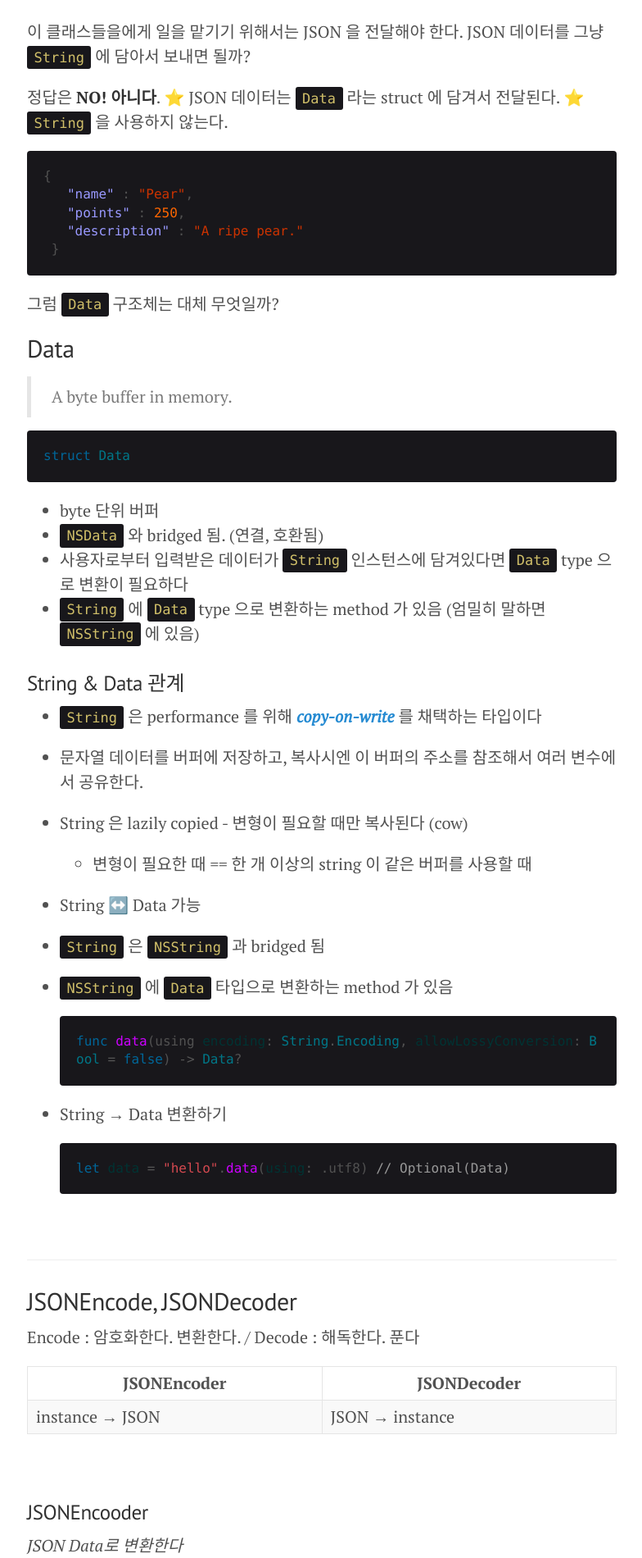
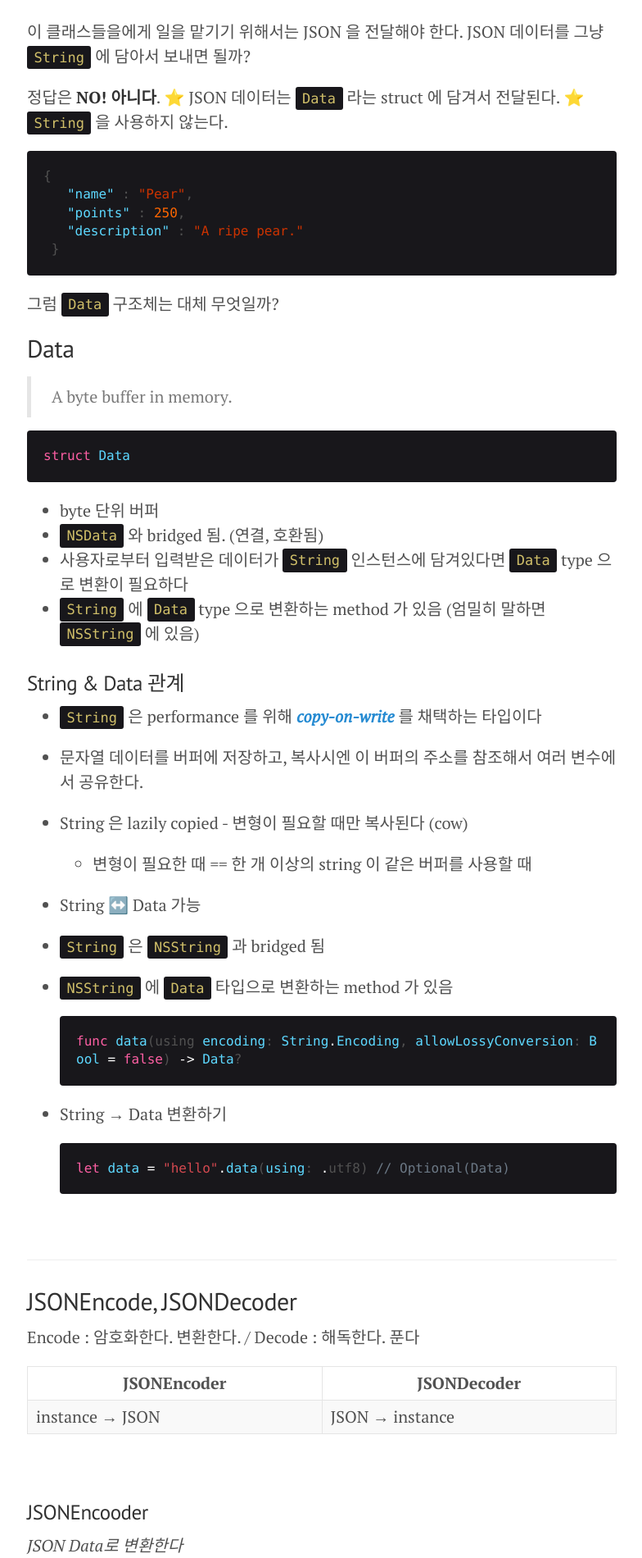
Before and after one commit to daheenallwhite/daheenallwhite.github.io, a Jekyll site: the page built from _posts/2019-06-25-JSON-in-Swift.md, in a window 1280 px wide. Shown: the part 726-2626 px from the top of the page at 82% size, without its empty margins (247-1031 px from the left). Built offline with Jekyll 4.4.1, drawn with Linux system fonts in a browser that asks for light colours; nearby versions of some CDN libraries; emoji names are drawn with the system emoji font; comment, search, counter and statistics services are not loaded.

Commit message:
Change color of some syntax css

```diff
--- a/public/css/syntax.css
+++ b/public/css/syntax.css
@@ -1,12 +1,12 @@
 .highlight .hll { background-color: #ffc; }
-.highlight .c { color: #999; } /* Comment */
+.highlight .c { color: #6C7986; } /* Comment */
 .highlight .err { color: #a00; background-color: #faa } /* Error */
-.highlight .k { color: #069; } /* Keyword */
-.highlight .o { color: #555 } /* Operator */
-.highlight .cm { color: #09f; font-style: italic } /* Comment.Multiline */
-.highlight .cp { color: #099 } /* Comment.Preproc */
-.highlight .c1 { color: #999; } /* Comment.Single */
-.highlight .cs { color: #999; } /* Comment.Special */
+.highlight .k { color: #FC5FA3; } /* Keyword */
+.highlight .o { color: #FFFFFF } /* Operator */
+.highlight .cm { color: #6C7986; font-style: italic } /* Comment.Multiline */
+.highlight .cp { color: #6C7986 } /* Comment.Preproc */
+.highlight .c1 { color: #6C7986; } /* Comment.Single */
+.highlight .cs { color: #6C7986; } /* Comment.Special */
 .highlight .gd { background-color: #fcc; border: 1px solid #c00 } /* Generic.Deleted */
 .highlight .ge { font-style: italic } /* Generic.Emph */
 .highlight .gr { color: #f00 } /* Generic.Error */
@@ -17,12 +17,12 @@
 .highlight .gs { } /* Generic.Strong */
 .highlight .gu { color: #030; } /* Generic.Subheading */
 .highlight .gt { color: #9c6 } /* Generic.Traceback */
-.highlight .kc { color: #069; } /* Keyword.Constant */
-.highlight .kd { color: #069; } /* Keyword.Declaration */
-.highlight .kn { color: #069; } /* Keyword.Namespace */
-.highlight .kp { color: #069 } /* Keyword.Pseudo */
-.highlight .kr { color: #069; } /* Keyword.Reserved */
-.highlight .kt { color: #078; } /* Keyword.Type */
+.highlight .kc { color: #FC5FA3; } /* Keyword.Constant */
+.highlight .kd { color: #FC5FA3; } /* Keyword.Declaration */
+.highlight .kn { color: #FC5FA3; } /* Keyword.Namespace */
+.highlight .kp { color: #FC5FA3 } /* Keyword.Pseudo */
+.highlight .kr { color: #FC5FA3; } /* Keyword.Reserved */
+.highlight .kt { color: #5DD8FF; } /* Keyword.Type */
 .highlight .m { color: #f60 } /* Literal.Number */
 .highlight .s { color: #d44950 } /* Literal.String */
 .highlight .na { color: #4f9fcf } /* Name.Attribute */
@@ -32,11 +32,11 @@
 .highlight .nd { color: #99f } /* Name.Decorator */
 .highlight .ni { color: #999; } /* Name.Entity */
 .highlight .ne { color: #c00; } /* Name.Exception */
-.highlight .nf { color: #c0f } /* Name.Function */
-.highlight .nl { color: #99f } /* Name.Label */
-.highlight .nn { color: #0cf; } /* Name.Namespace */
-.highlight .nt { color: #2f6f9f; } /* Name.Tag */
-.highlight .nv { color: #033 } /* Name.Variable */
+.highlight .nf { color: #5DD8FF } /* Name.Function */
+.highlight .nl { color: #5DD8FF } /* Name.Label */
+.highlight .nn { color: #5DD8FF; } /* Name.Namespace */
+.highlight .nt { color: #5DD8FF; } /* Name.Tag */
+.highlight .nv { color: #5DD8FF } /* Name.Variable */
 .highlight .ow { color: #000; } /* Operator.Word */
 .highlight .w { color: #bbb } /* Text.Whitespace */
 .highlight .mf { color: #f60 } /* Literal.Number.Float */
```
